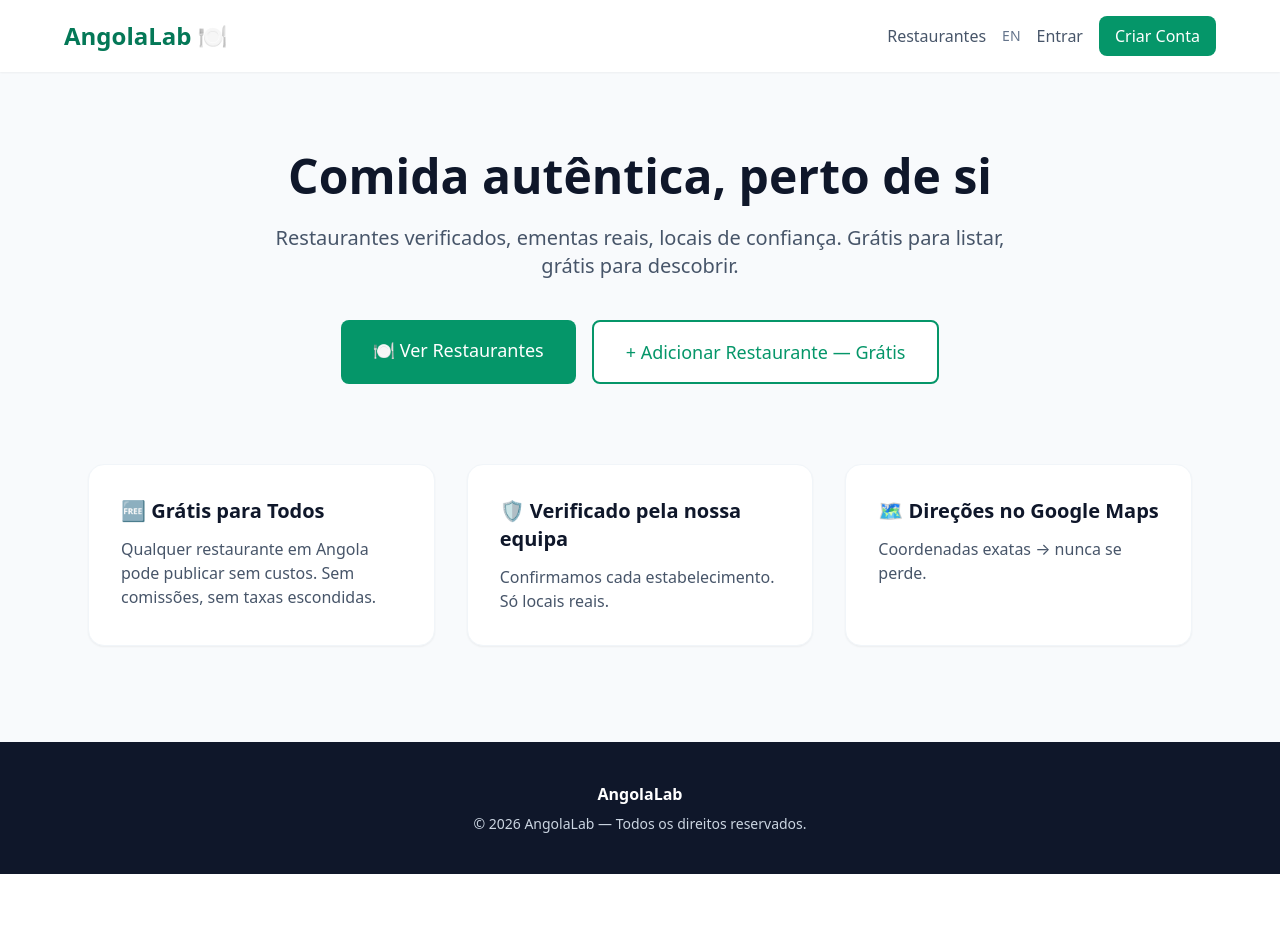
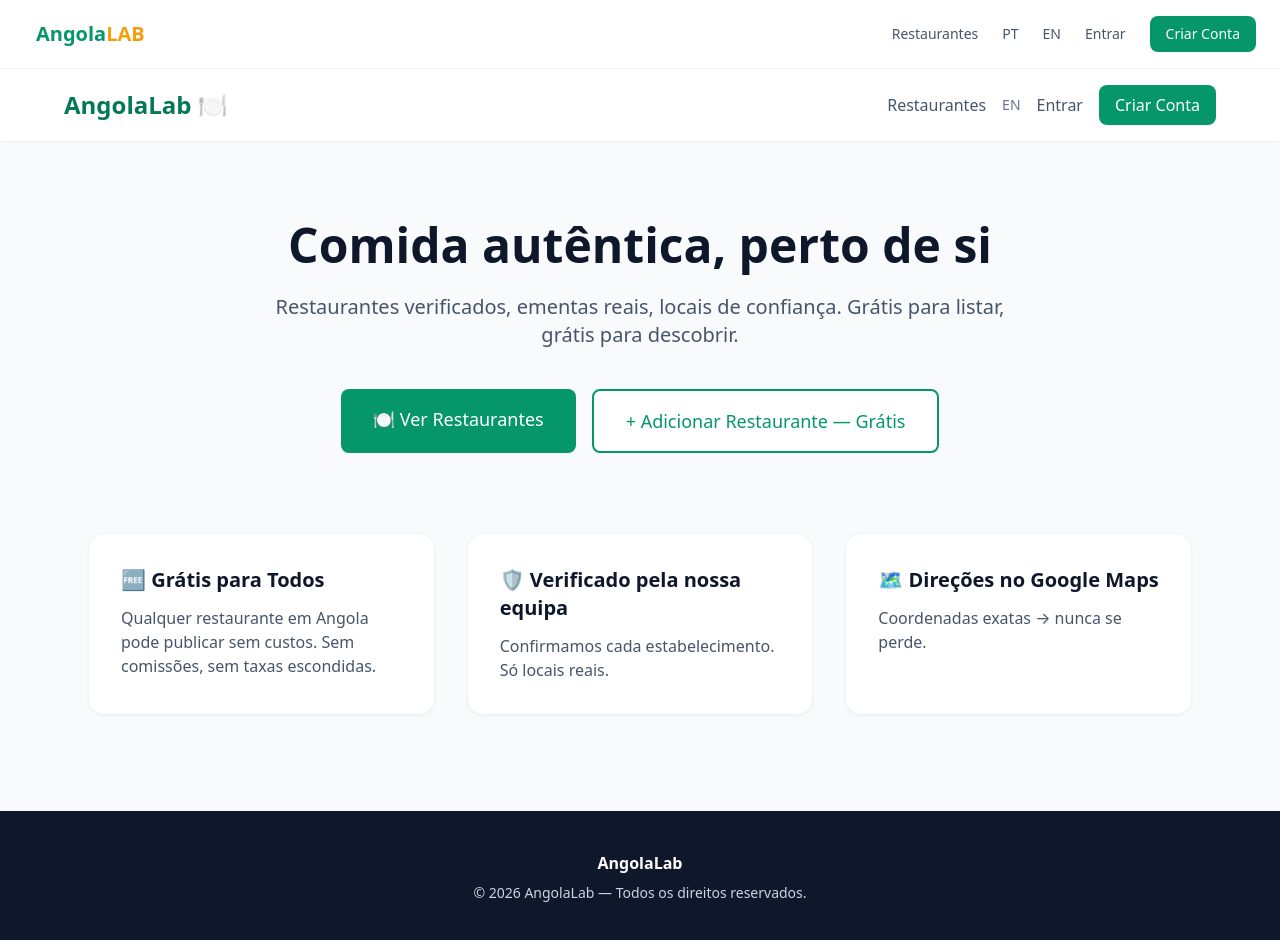
Before and after one commit to oswaldodeal/angolalab-restaurants, a Next.js app: page /pt in a window 1280 px wide. Shown: the top 940 px of the page. Before the commit the page ends 874 px from the top, so only its background shows below. Built offline with nearby package versions, Linux system fonts and the light colour scheme.

Commit message:
Enhance layout with header and navigation links

```diff
--- a/app/layout.tsx
+++ b/app/layout.tsx
@@ -1,5 +1,6 @@
 import type { Metadata } from 'next'
 import './globals.css'
+import Link from 'next/link'
 
 export const metadata: Metadata = {
   title: 'AngolaLab — Restaurantes Verificados',
@@ -13,7 +14,30 @@ export default function RootLayout({
 }) {
   return (
     <html lang="pt">
-      <body>{children}</body>
+      <body className="min-h-screen bg-white text-slate-900">
+        {/* Header — Always visible at top, sticky when scrolling */}
+        <header className="sticky top-0 z-50 bg-white/95 backdrop-blur-sm border-b border-slate-100 px-6 py-4">
+          <div className="max-w-7xl mx-auto flex items-center justify-between">
+            {/* Logo — shifted right, green + gold */}
+            <Link href="/pt" className="flex items-center gap-0 ml-3">
+              <span className="text-xl font-bold text-emerald-600">Angola</span>
+              <span className="text-xl font-bold text-amber-500">LAB</span>
+            </Link>
+
+            {/* Navigation */}
+            <nav className="hidden md:flex items-center gap-6 text-sm">
+              <Link href="/pt/restaurantes" className="text-slate-600 hover:text-slate-900">Restaurantes</Link>
+              <Link href="/pt" className="text-slate-600 hover:text-slate-900">PT</Link>
+              <Link href="/en" className="text-slate-600 hover:text-slate-900">EN</Link>
+              <Link href="/pt/entrar" className="text-slate-600 hover:text-slate-900">Entrar</Link>
+              <Link href="/pt/registar" className="bg-emerald-600 text-white px-4 py-2 rounded-lg hover:bg-emerald-700">Criar Conta</Link>
+            </nav>
+          </div>
+        </header>
+
+        {/* Main content — Hero always first, front & centre */}
+        <main>{children}</main>
+      </body>
     </html>
   )
 }
```
